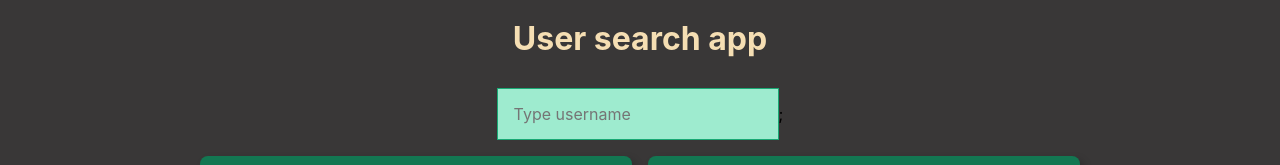
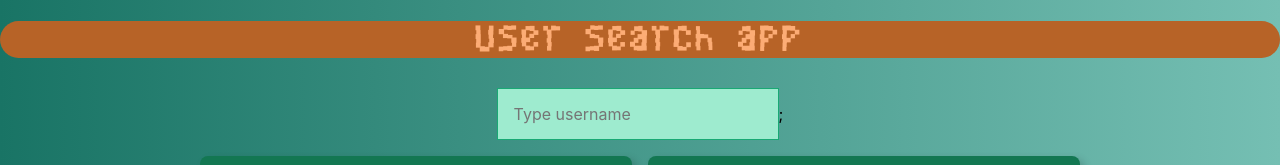
Before and after one commit to lietuviskalba/search-field-app, a React (Create React App) app: page / in a window 1280 px wide. Shown: the top 165 px of the page. Built offline with nearby package versions, Linux system fonts and the light colour scheme.

Commit message:
> Minor H1 css update

```diff
--- /dev/null
+++ b/src/App.css
@@ -0,0 +1,13 @@
+@font-face {
+    font-family: 'BuggedBit';
+    font-style: normal;
+    font-weight: bold;
+    src: local('BuggedBit'), url('BuggedBit.woff') format('woff');
+}
+
+h1 {
+    font-family: 'BuggedBit';
+    color: #FCAC75;
+    background-color: #B76327;
+    border-radius: 20px;
+}
--- a/src/App.js
+++ b/src/App.js
@@ -1,4 +1,5 @@
 import React, { Component } from "react";
+import './App.css';
 import CardList from './CardList.js';
 import SearchBox from "./SearchBox.js";
 import { users } from './users';
--- a/src/index.css
+++ b/src/index.css
@@ -1,6 +1,8 @@
 body {
-  background-color: rgb(57, 55, 55);
-  margin: 0;
+  background: linear-gradient(to right, rgb(25, 116, 101), rgb(117, 191, 179));
+  margin: 0px;
+  height: 100%;
+  width: 100%;
   font-family: -apple-system, BlinkMacSystemFont, 'Segoe UI', 'Roboto', 'Oxygen',
     'Ubuntu', 'Cantarell', 'Fira Sans', 'Droid Sans', 'Helvetica Neue',
     sans-serif;
@@ -8,7 +10,7 @@ body {
   -moz-osx-font-smoothing: grayscale;
 }
 
-h1{
+h1 {
   color: wheat;
 }
 
```
Also changed, not shown: src/BuggedBit.woff (added).
